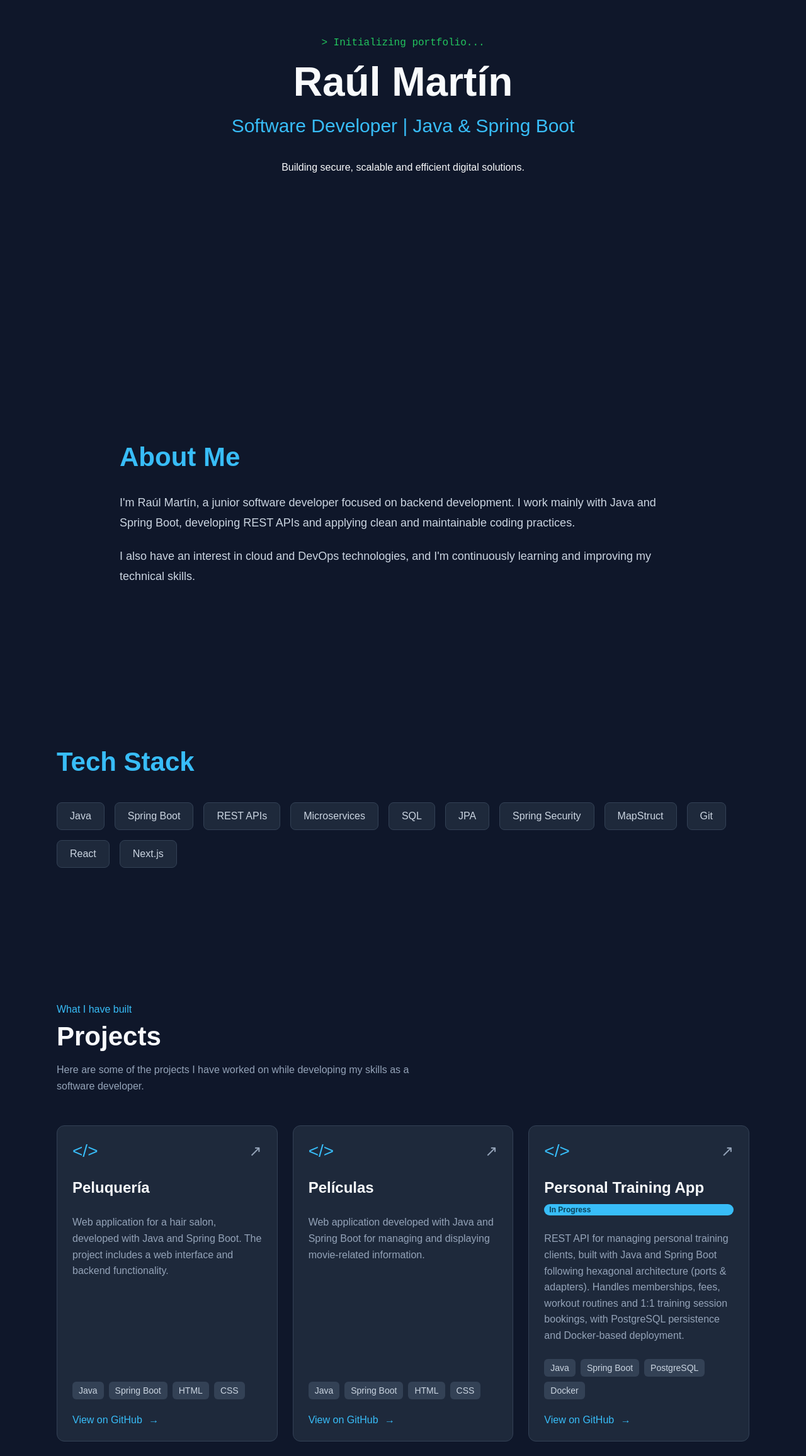
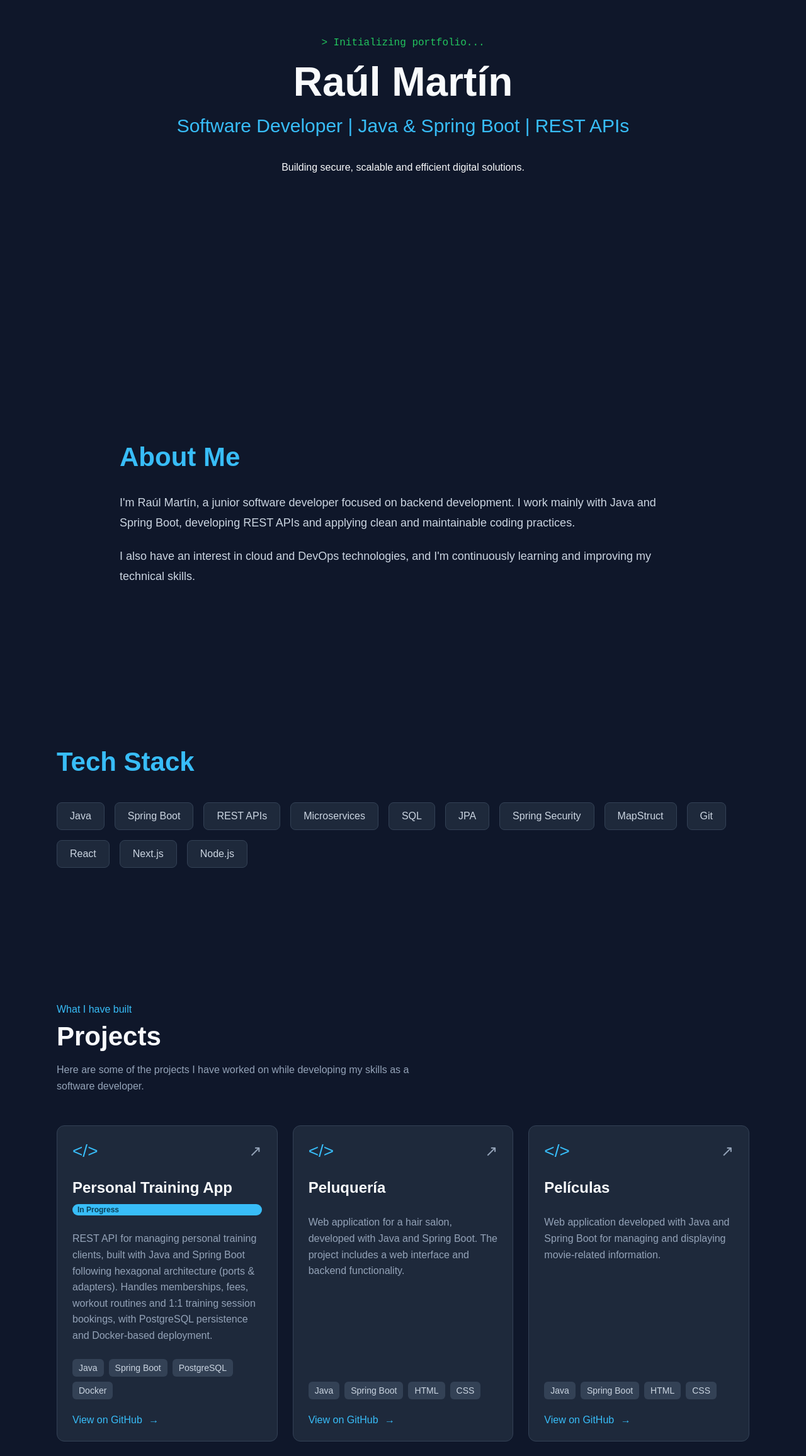
Before and after one commit to Raulma10/Portfolio, a Next.js app: page / in a window 1280 px wide. Shown: the part 233-2545 px from the top of the page at 63% size. Built offline with nearby package versions, Linux system fonts and the light colour scheme.

Commit message:
Añadido skills y proyecto inventario-app

```diff
--- a/src/app/components/hero.jsx
+++ b/src/app/components/hero.jsx
@@ -10,7 +10,7 @@ export default function Hero() {
       </h1>
 
       <h2>
-        Software Developer | Java & Spring Boot
+        Software Developer | Java & Spring Boot | REST APIs
       </h2>
 
       <p>
--- a/src/app/components/projects.jsx
+++ b/src/app/components/projects.jsx
@@ -1,4 +1,12 @@
 const projects = [
+  {
+    title: "Personal Training App",
+    description:
+        "REST API for managing personal training clients, built with Java and Spring Boot following hexagonal architecture (ports & adapters). Handles memberships, fees, workout routines and 1:1 training session bookings, with PostgreSQL persistence and Docker-based deployment.",
+    technologies: ["Java", "Spring Boot", "PostgreSQL", "Docker"],
+    github: "https://github.com/Raulma10/gym-manager",
+    inProgress: true,
+  },
   {
     title: "Peluquería",
     description:
@@ -14,12 +22,11 @@ const projects = [
     github: "https://github.com/Raulma10/Peliculas",
   },
   {
-    title: "Personal Training App",
+    title: "Inventory Management App",
     description:
-        "REST API for managing personal training clients, built with Java and Spring Boot following hexagonal architecture (ports & adapters). Handles memberships, fees, workout routines and 1:1 training session bookings, with PostgreSQL persistence and Docker-based deployment.",
-    technologies: ["Java", "Spring Boot", "PostgreSQL", "Docker"],
-    github: "https://github.com/Raulma10/gym-manager",
-    inProgress: true,
+    "Web application for managing product inventory, built with React and JavaScript. Allows users to view, add and update products through a REST API, using reusable components and CRUD operations.",
+    technologies: ["React", "JavaScript", "Node.js", "REST API"],
+    github: "https://github.com/Raulma10/Inventario-app",
   },
 ];
 
--- a/src/app/components/skills.jsx
+++ b/src/app/components/skills.jsx
@@ -10,6 +10,7 @@ const skills = [
   "Git",
   "React",
   "Next.js",
+  "Node.js"
 ];
 
 export default function Skills() {
```
Lines whose indentation alone changed are shown as unchanged.
